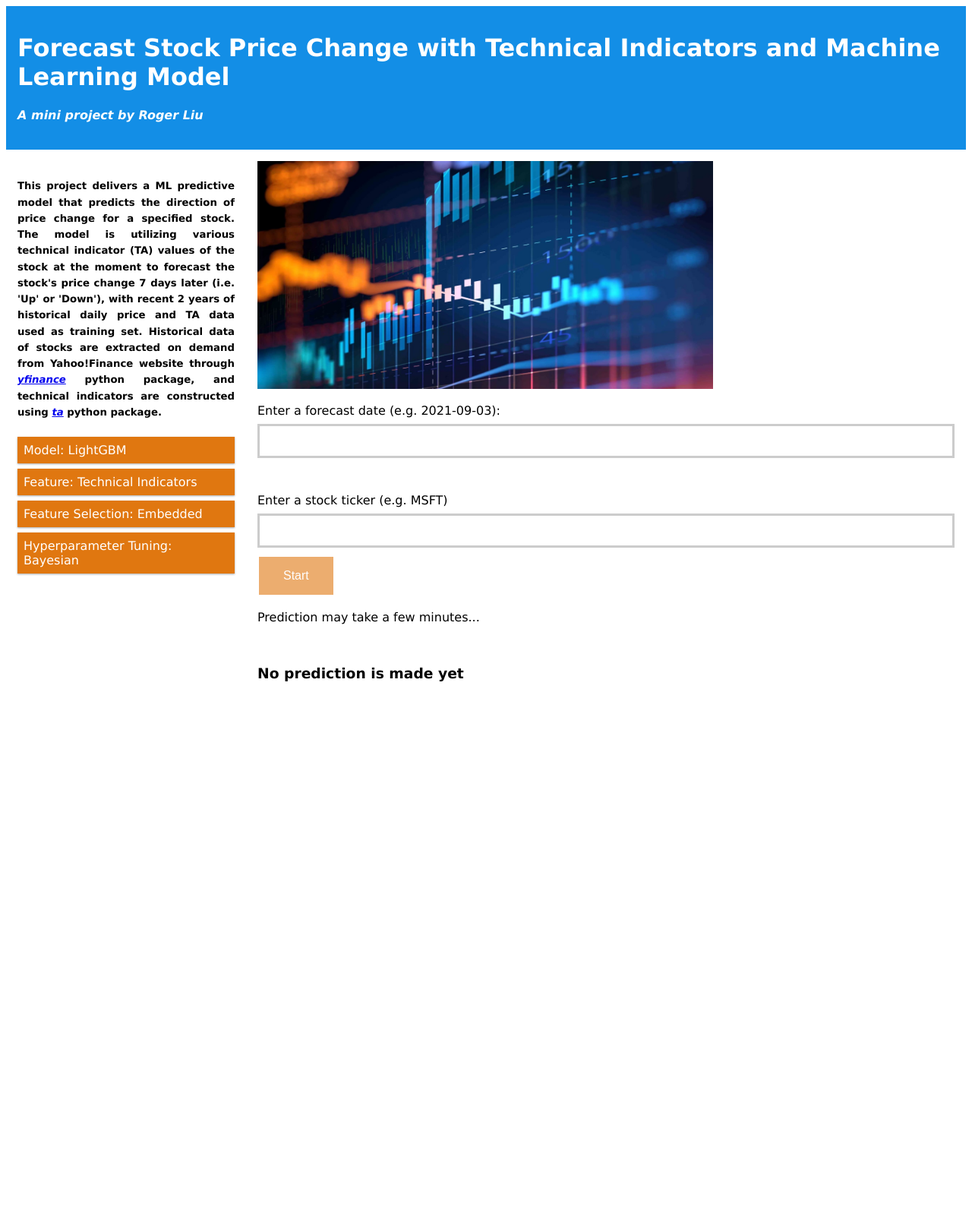
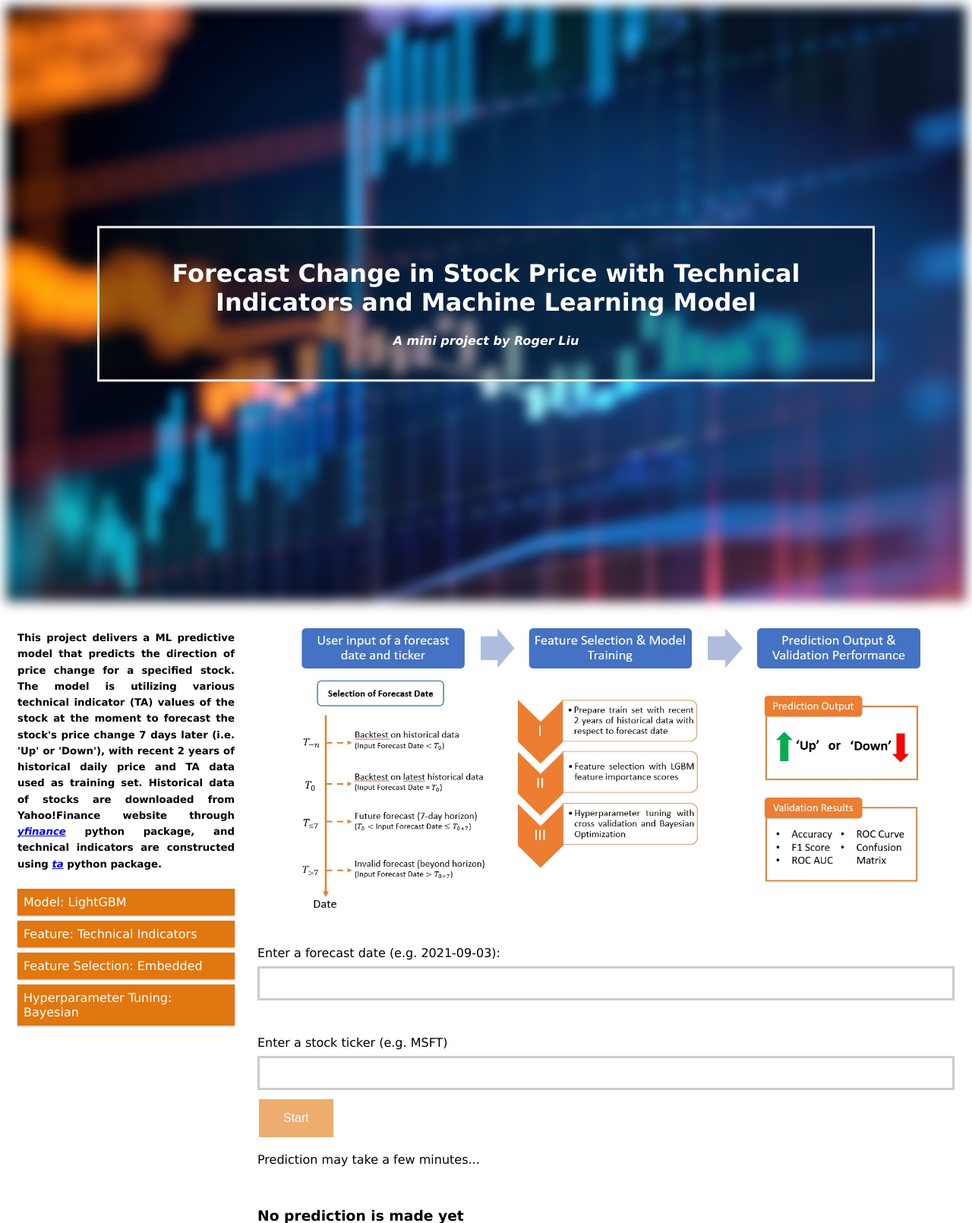
Before and after one commit to lsqroger/Stock-Price-Forecast-with-Technical-Indicators, a Flask app: page / in a window 1280 px wide. Shown: the top 1610 px of the page at 76% size. Before the commit the page ends 897 px from the top, so only its background shows below. Run offline with Flask 2, Linux system fonts and the light colour scheme.

Commit message:
app ver3

```diff
--- a/templates/index.html
+++ b/templates/index.html
@@ -83,6 +83,39 @@
       border: 3px solid #555;
     }
 
+    .bg-image {
+      /* The image used */
+      background-image: url("../static/cover.jpg");
+
+      /* Add the blur effect */
+      filter: blur(8px);
+      -webkit-filter: blur(8px);
+
+      /* Full height */
+      height: 100%;
+
+      /* Center and scale the image nicely */
+      background-position: center;
+      background-repeat: no-repeat;
+      background-size: cover;
+    }
+
+    .bg-text {
+      background-color: rgb(0,0,0); /* Fallback color */
+      background-color: rgba(0,0,0, 0.4); /* Black w/opacity/see-through */
+      color: white;
+      font-weight: bold;
+      border: 3px solid #f1f1f1;
+      position: absolute;
+      top: 50%;
+      left: 50%;
+      transform: translate(-50%, -50%);
+      z-index: 2;
+      width: 80%;
+      padding: 20px;
+      text-align: center;
+    }
+
     table {
       border-collapse: collapse;
       width: 100%;
@@ -96,10 +129,12 @@
 
 </style>
 
-<div class="header">
-    <h1> Forecast Stock Price Change with Technical Indicators and Machine Learning Model </h1>
+<div class="bg-image"></div>
+<div class='bg-text'>
+    <h1> Forecast Change in Stock Price with Technical Indicators and Machine Learning Model </h1>
     <h4><em>A mini project by Roger Liu</em></h4>
 </div>
+
 
 <div class="row">
   <div class="col-3 menu">
@@ -107,7 +142,7 @@
     This project delivers a ML predictive model that predicts the direction of price change for a specified stock.
     The model is utilizing various technical indicator (TA) values of the stock at the moment to forecast the stock's price change 7 days later (i.e. 'Up' or 'Down'),
     with recent 2 years of historical daily price and TA data used as training set.
-    Historical data of stocks are extracted on demand from Yahoo!Finance website through <a href='https://pypi.org/project/yfinance/'><em>yfinance</em></a> python package,
+    Historical data of stocks are downloaded from Yahoo!Finance website through <a href='https://pypi.org/project/yfinance/'><em>yfinance</em></a> python package,
     and technical indicators are constructed using <a href='https://pypi.org/project/ta/'><em>ta</em></a> python package.
     </h5>
     <ul>
@@ -119,7 +154,9 @@
   </div>
 
   <div class="col-9">
-    <img src='static/cover.jpg' height=300 width=600>
+    <center>
+    <img src='static/workflow1.jpg' height=400 width=850>
+    </center>
     <br><br>
     <form method="POST">
         <div class='field1'>
```
Also changed, not shown: static/cm.png, static/roc_figure.png, static/workflow1.jpg (added).
